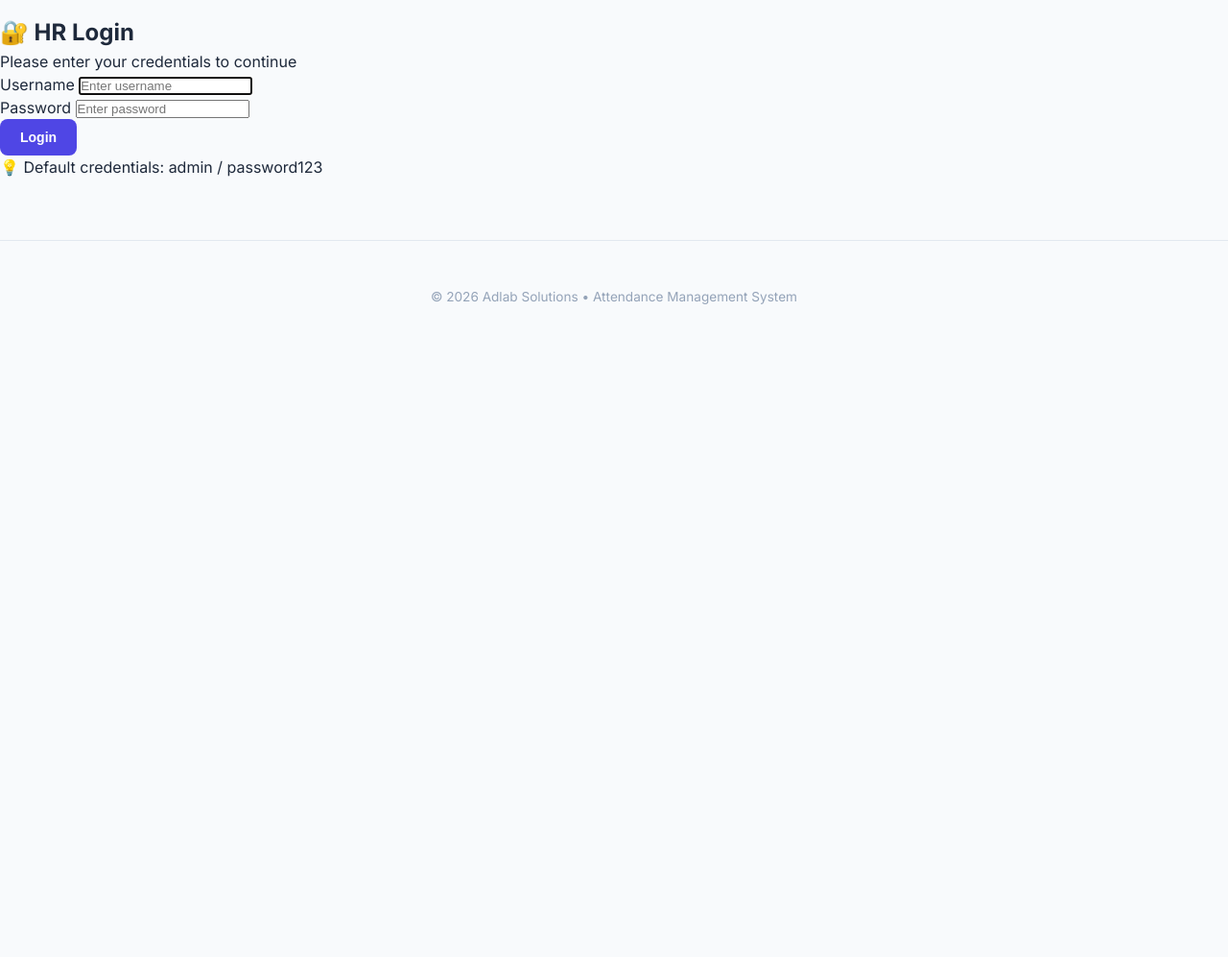
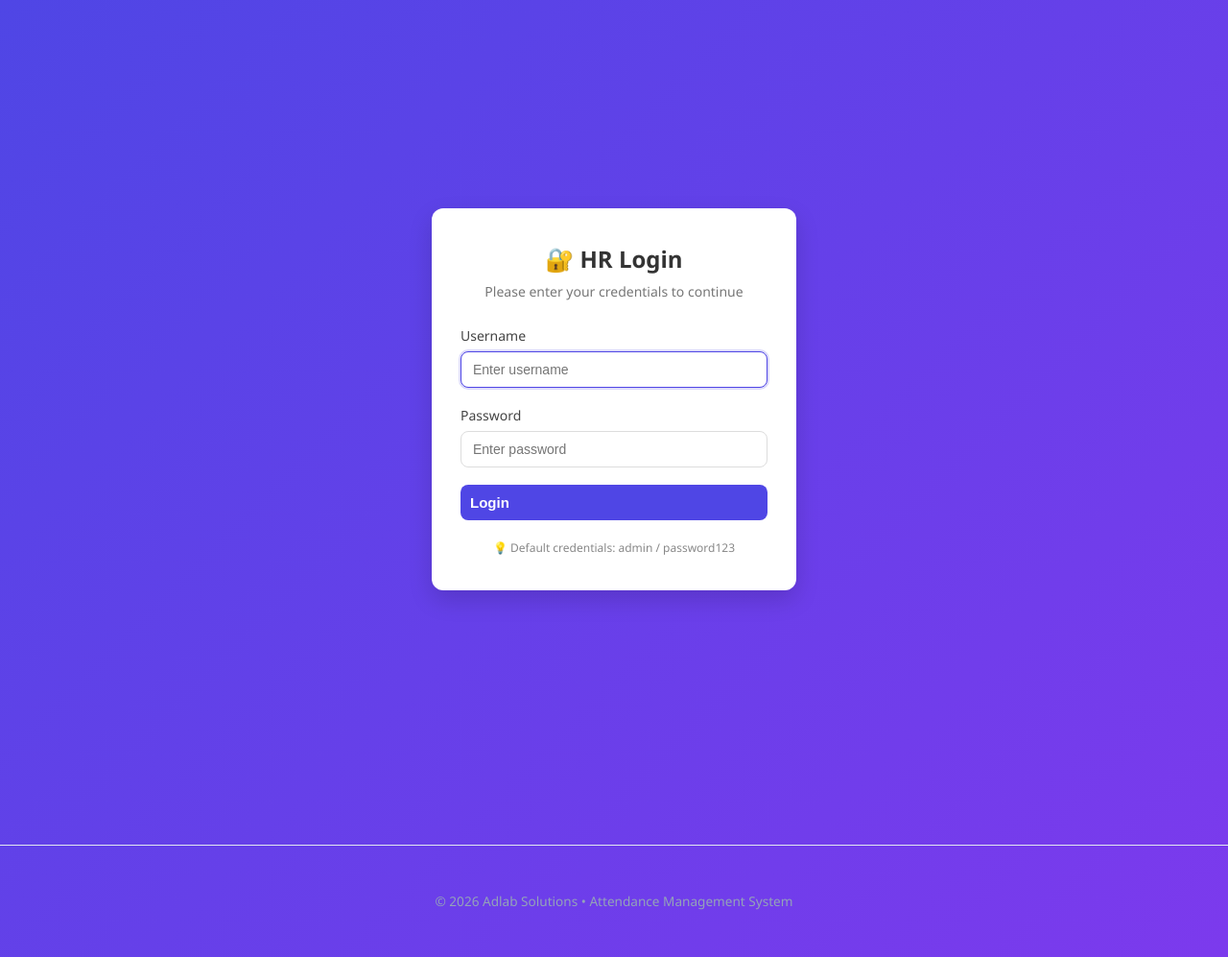
Before and after one commit to Ahsan60712/attendance-system, a Flask app: template templates/login.html in a window 1280 px wide. Shown: the whole page at 96% size. Before the commit the page ends 317 px from the top, so only its background shows below. Run offline with Flask 3, Linux system fonts and the light colour scheme; the template is opened without the code that fills it, so the values that code supplies are empty.

Commit message:
Update login page styles and layout

```diff
--- a/templates/login.html
+++ b/templates/login.html
@@ -3,6 +3,116 @@
 {% block title %}Login - Adlab Solutions{% endblock %}
 
 {% block content %}
+<style>
+    body {
+        background: linear-gradient(135deg, #4f46e5, #7c3aed);
+        font-family: 'Segoe UI', Tahoma, Geneva, Verdana, sans-serif;
+    }
+
+    .login-container {
+        height: 100vh;
+        display: flex;
+        align-items: center;
+        justify-content: center;
+    }
+
+    .login-box {
+        background: #ffffff;
+        padding: 35px 30px;
+        border-radius: 12px;
+        width: 100%;
+        max-width: 380px;
+        box-shadow: 0 10px 25px rgba(0, 0, 0, 0.15);
+        animation: fadeIn 0.4s ease-in-out;
+    }
+
+    @keyframes fadeIn {
+        from {
+            opacity: 0;
+            transform: translateY(10px);
+        }
+
+        to {
+            opacity: 1;
+            transform: translateY(0);
+        }
+    }
+
+    .login-header {
+        text-align: center;
+        margin-bottom: 25px;
+    }
+
+    .login-header h2 {
+        margin-bottom: 5px;
+        font-weight: 600;
+        color: #333;
+    }
+
+    .login-header p {
+        font-size: 14px;
+        color: #777;
+    }
+
+    .form-group {
+        margin-bottom: 18px;
+    }
+
+    .form-group label {
+        display: block;
+        margin-bottom: 6px;
+        font-size: 14px;
+        color: #444;
+        font-weight: 500;
+    }
+
+    .form-input {
+        width: 100%;
+        padding: 10px 12px;
+        border: 1px solid #ddd;
+        border-radius: 8px;
+        transition: all 0.2s ease;
+        font-size: 14px;
+    }
+
+    .form-input:focus {
+        border-color: #4f46e5;
+        outline: none;
+        box-shadow: 0 0 0 2px rgba(79, 70, 229, 0.2);
+    }
+
+    .btn {
+        width: 100%;
+        padding: 10px;
+        border: none;
+        border-radius: 8px;
+        font-size: 15px;
+        font-weight: 600;
+        cursor: pointer;
+        transition: all 0.2s ease;
+    }
+
+    .btn-primary {
+        background: #4f46e5;
+        color: white;
+    }
+
+    .btn-primary:hover {
+        background: #4338ca;
+        transform: translateY(-1px);
+    }
+
+    .login-footer {
+        margin-top: 20px;
+        text-align: center;
+    }
+
+    .hint {
+        font-size: 12px;
+        color: #888;
+    }
+</style>
+
 <div class="login-container">
     <div class="login-box">
         <div class="login-header">
@@ -23,7 +133,7 @@
                     required>
             </div>
 
-            <button type="submit" class="btn btn-primary btn-block">
+            <button type="submit" class="btn btn-primary">
                 Login
             </button>
         </form>
```
